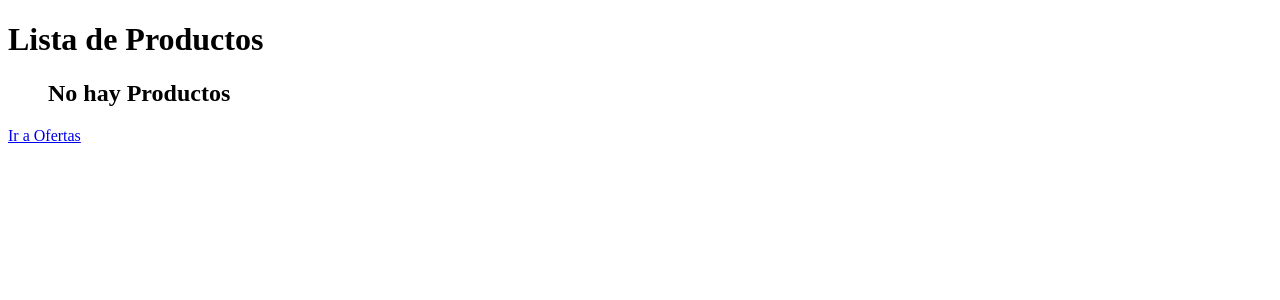
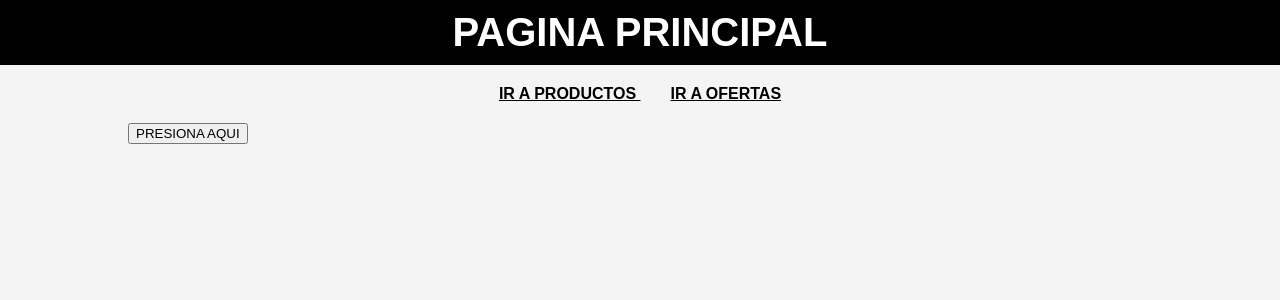
Before and after one commit to africanojorge/ejercicio_django, a Django app: page / in a window 1280 px wide. Shown: the top 300 px of the page. Run offline with Django 5.2, Linux system fonts and the light colour scheme; data that the repository does not hold is empty.

Commit message:
Estilos CSS

```diff
--- a/pryecto_tienda/ofertas/templates/ofertas/index.html
+++ b/pryecto_tienda/ofertas/templates/ofertas/index.html
@@ -1,9 +1,11 @@
+{%load static%}
 <!DOCTYPE html>
 <html lang="en">
 <head>
     <meta charset="UTF-8">
     <meta name="viewport" content="width=device-width, initial-scale=1.0">
     <title>Ofertas</title>
+    <link rel="stylesheet" href="{% static 'css/styles.css' %}">
 </head>
 <body>
     <h1>OFERTAS</h1>
--- a/pryecto_tienda/ofertas/urls.py
+++ b/pryecto_tienda/ofertas/urls.py
@@ -4,5 +4,6 @@ from . import views
 app_name='ofertas'
 
 urlpatterns = [
-    path('', views.index, name='ofertas_index'),
+    path('', views.index, name='index'),
+
 ]
--- a/pryecto_tienda/productos/templates/productos/index.html
+++ b/pryecto_tienda/productos/templates/productos/index.html
@@ -1,20 +1,46 @@
+{%load static%}
 <!DOCTYPE html>
 <html lang="en">
 <head>
     <meta charset="UTF-8">
     <meta name="viewport" content="width=device-width, initial-scale=1.0">
     <title>Productos</title>
+    <link rel="stylesheet" href="{% static 'css/styles.css' %}">
 </head>
 <body>
     <h1>Lista de Productos</h1>
-    <ul>
-        {% for producto in productos %}
-            <li> {{ producto.nombre}} : {{producto.precio}} : {{producto.categoria.nombre}}</li>
-        {% empty %}
-            <h2> No hay Productos</h2>
-        {% endfor %}
-    </ul>
-<a href="/ofertas"> Ir a Ofertas </a>
+    <nav>
+        <a href="{% url 'index' %}"> HOME</a>
+        <a href="{% url 'ofertas:index' %}"> OFERTAS</a>
+    </nav>
+    <div class="container">
+        <table>
+            <thead>
+                <tr>
+                    <th>NOMBRE</th>
+                    <th>PRECIO</th>
+                    <th>CATEGORIA</th>
+                </tr>
+            </thead>
+
+
+            <tbody>
+                {% for producto in productos %}
+                    <tr>
+                        <td>{{ producto.nombre}}</td>
+                        <td>{{producto.precio}}</td>
+                        <td>{{producto.categoria.nombre}}</td>
+                     </tr>
+        </tbody>
+            </table>
+                <!-- {% empty %}
+                    <h2> No hay Productos</h2>
+                -->
+                {% endfor %}
+
+
+
+    </div>
 
 </body>
 </html>
--- a/pryecto_tienda/productos/urls.py
+++ b/pryecto_tienda/productos/urls.py
@@ -4,5 +4,5 @@ from . import views
 app_name='productos'
 
 urlpatterns = [
-    path('', views.index, name='productos_index'),
+    path('', views.index, name='index'),
 ]
--- a/pryecto_tienda/pryecto_tienda/settings.py
+++ b/pryecto_tienda/pryecto_tienda/settings.py
@@ -57,7 +57,7 @@ ROOT_URLCONF = 'pryecto_tienda.urls'
 TEMPLATES = [
     {
         'BACKEND': 'django.template.backends.django.DjangoTemplates',
-        'DIRS': [BASE_DIR / 'templates'],
+        'DIRS': [BASE_DIR / 'templates'], # 'DIRS': [BASE_DIR / ],
         'APP_DIRS': True,
         'OPTIONS': {
             'context_processors': [
@@ -123,6 +123,7 @@ USE_TZ = True
 # https://docs.djangoproject.com/en/5.1/howto/static-files/
 
 STATIC_URL = 'static/'
+STATICFILES_DIRS=[BASE_DIR / "static",]
 
 # Default primary key field type
 # https://docs.djangoproject.com/en/5.1/ref/settings/#default-auto-field
--- a/pryecto_tienda/pryecto_tienda/urls.py
+++ b/pryecto_tienda/pryecto_tienda/urls.py
@@ -16,10 +16,11 @@ Including another URLconf
 """
 from django.contrib import admin
 from django.urls import path, include
+from . import views
 
 urlpatterns = [
     path('admin/', admin.site.urls),
-    path('', include('productos.urls')),
+    path('productos/', include('productos.urls')),
     path('ofertas/', include('ofertas.urls')),
-
+    path('', views.index,name='index'),
 ]
--- /dev/null
+++ b/pryecto_tienda/pryecto_tienda/views.py
@@ -0,0 +1,4 @@
+from django.shortcuts import render
+
+def index(request):
+    return render(request,'index.html')
--- /dev/null
+++ b/pryecto_tienda/static/css/styles.css
@@ -0,0 +1,65 @@
+body {
+    background-color: #f4f4f4;
+    font-family:Arial, Helvetica, sans-serif;
+    margin: 0;
+    padding: 0;
+}
+
+header {
+    background-color: black;
+    color: white;
+    padding: 10px;
+    text-align: center;
+
+}
+
+h1 {
+    margin: 0;
+    font-size: 2.5rem;
+
+}
+
+nav {
+    margin: 20px 0;
+    text-align: center;
+
+}
+
+nav a {
+    margin: 0px 15px;
+    color: black;
+    font-weight: bold;
+
+}
+
+nav a:hover {
+    color: orangered;
+
+}
+
+.container {
+   width: 80%;
+   margin: 0 auto;
+
+}
+
+table {
+    width: 100%;
+    border-collapse: collapse;
+}
+
+table, th, td {
+    border: 1px solid orangered;
+
+}
+
+th, td {
+padding:10px;
+text-align: center;
+
+}
+
+th {
+    background-color: orangered;
+    color: white;
+}
--- /dev/null
+++ b/pryecto_tienda/templates/index.html
@@ -0,0 +1,24 @@
+{%load static%}
+<!DOCTYPE html>
+<html lang="en">
+<head>
+    <meta charset="UTF-8">
+    <meta name="viewport" content="width=device-width, initial-scale=1.0">
+    <title>PRINCIPAL</title>
+    <link rel="stylesheet" href="{% static 'css/styles.css' %}">
+</head>
+<body>
+    <header>
+         <H1>PAGINA PRINCIPAL</H1>
+    </header>
+
+    <nav>
+        <a href="{% url 'productos:index' %}"> IR A PRODUCTOS </a>
+
+        <a href="{% url 'ofertas:index' %}"> IR A OFERTAS </a>
+    </nav>
+    <div class="container">
+        <button id="show-alert">PRESIONA  AQUI</button>
+    </div>
+</body>
+</html>
```
Also changed, not shown: pryecto_tienda/productos/views.py (line endings or trailing spaces), pryecto_tienda/static/js/scripts.js (added).
